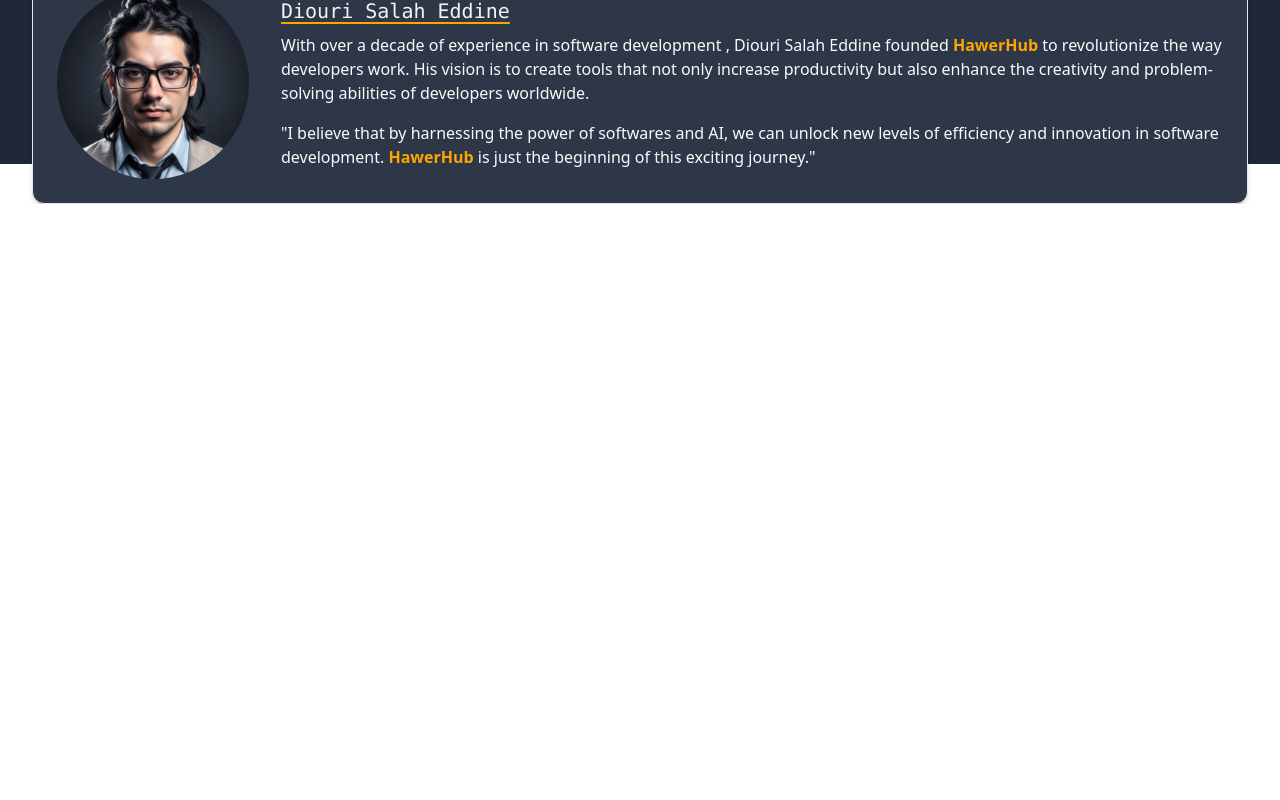
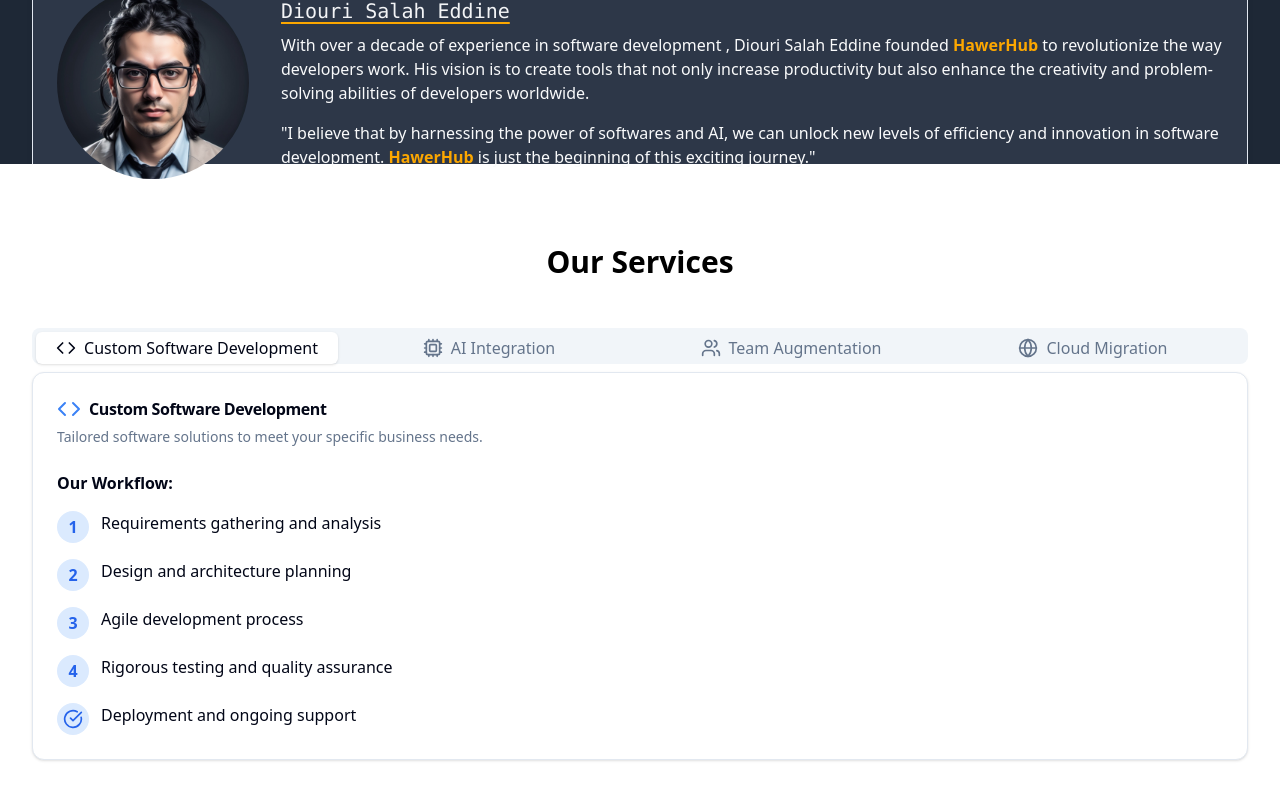
Before and after one commit to Ch-dev-tool/Landing, a React (Vite) app: page / in a window 1280 px wide. Shown: the part 1506-2306 px from the top of the page. Before the commit the page ends 1710 px from the top, so only its background shows below. Built offline with nearby package versions, Linux system fonts and the light colour scheme.

Commit message:
update home page component
add Service section component to the Home page layout

```diff
--- a/src/pages/home.page.tsx
+++ b/src/pages/home.page.tsx
@@ -1,3 +1,4 @@
+import ServiceGallery from "../components/utils/Service.component"
 import About from "../components/utils/About.component"
 import Hero from "../components/utils/Hero.component"
 import Navbar from "../components/utils/Nav.component"
@@ -8,6 +9,7 @@
             <Navbar />
             <Hero />
             <About />
+            <ServiceGallery />
         </main>
     )
 }
```
